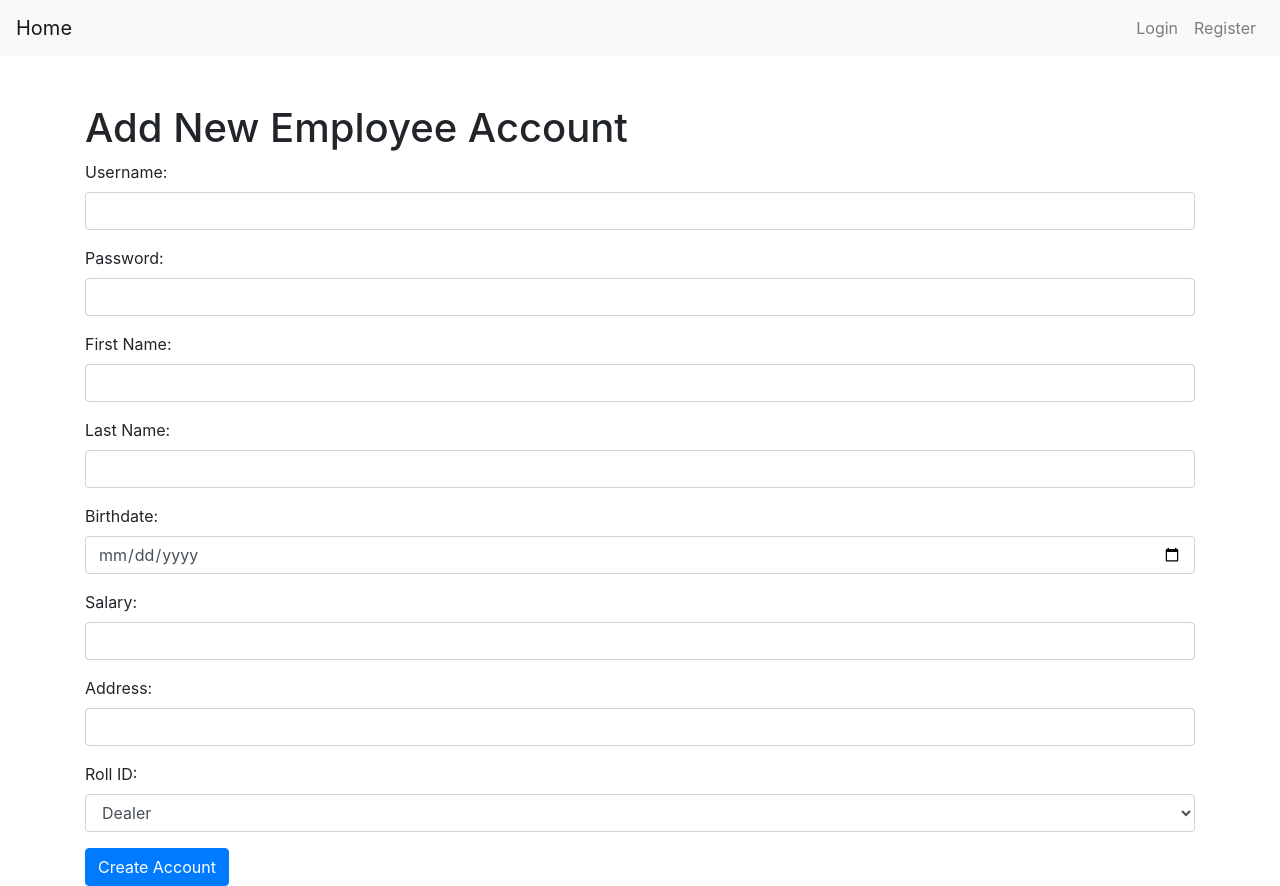
After one commit to SoumilSaxena/CarDealership, a Flask app: template templates/add_employee.html in a window 1280 px wide. The commit adds this page. Run offline with Flask 3, Linux system fonts and the light colour scheme; the template is opened without the code that fills it, so the values that code supplies are empty; some libraries are stand-ins or nearby versions.

Commit message:
Add employee

```diff
--- a/setup.py
+++ b/setup.py
@@ -7,7 +7,7 @@ import os
 import re
 app = Flask(__name__)
 app.secret_key = "abc123"  # replace before project submission
-conn = psycopg2.connect("dbname=dbdesign user=postgres password=")
+conn = psycopg2.connect("dbname=dbdesign user=postgres password=Soumil008")
 cur = conn.cursor()
 
 
@@ -128,7 +128,7 @@ def menu_admin():
             # print("4. Record a sale") #dealer
         elif option == '5':
             return redirect(url_for('remove_car'))
-            #print("5. Remove a car")
+            # print("5. Remove a car")
         elif option == '6':
             return redirect(url_for('remove_employee'))
             # Remove an employee
@@ -196,7 +196,7 @@ def menu():
             # print("4. Record a sale") #dealer
         elif option == '5':
             return redirect(url_for('main'))
-            #print("5. Log out")
+            # print("5. Log out")
     else:
         options = [
             {'text': '1. Add a car to inventory', 'url': url_for('add_car')},
@@ -273,6 +273,41 @@ def add_car():
     return render_template('add_car.html')
 
 
+@app.route('/add_employee', methods=['GET', 'POST'])
+@login_required
+def add_employee():
+    if request.method == 'POST':
+        username = request.form['username']
+        password = request.form['password']
+        first_name = request.form['first_name']
+        last_name = request.form['last_name']
+        birthdate = request.form['birthdate']
+        address = request.form['address']
+        salary = request.form['salary']
+        level = request.form['level']
+        password = hash_password(password)  # Password gets hashed
+
+        # Check if username or password already exists
+        cur.execute(
+            "SELECT user_id FROM Users WHERE username = %s", (username,))
+        existing_user = cur.fetchone()
+        if existing_user:
+            return render_template('add_employee.html', message="Username already exists.")
+
+        try:
+            cur.execute("INSERT INTO Users (username, password, level) VALUES (%s, %s, %s) RETURNING user_id",
+                        (username, password, level))
+            user_id = cur.fetchone()[0]
+            cur.execute("INSERT INTO employees(user_id, first_name, last_name, Birthdate, salary, address, role_id) VALUES (%s, %s, %s, %s, %s, %s, %s)",
+                        (user_id, first_name, last_name, birthdate, salary, address, level))
+            conn.commit()
+            return redirect(url_for('index'))
+        except psycopg2.Error as e:
+            return f"Error creating account: {e}"
+    else:
+        return render_template('add_employee.html')
+
+
 @app.route('/create_account', methods=['GET', 'POST'])
 def create_account():
     if 'logged_in' in session:
--- /dev/null
+++ b/templates/add_employee.html
@@ -0,0 +1,45 @@
+{% extends 'layout.html' %}
+
+{% block content %}
+<h1>Add New Employee Account</h1>
+<form method="post" action="/add_employee">
+    <div class="err-msg">{{ message }}</div>
+    <div class="form-group">
+        <label for="username">Username:</label>
+        <input type="text" id="username" name="username" required class="form-control">
+    </div>
+    <div class="form-group">
+        <label for="password">Password:</label>
+        <input type="password" id="password" name="password" required class="form-control">
+    </div>
+    <div class="form-group">
+        <label for="first_name">First Name:</label>
+        <input type="text" id="first-name" name="first_name" required class="form-control">
+    </div>
+    <div class="form-group">
+        <label for="last_name">Last Name:</label>
+        <input type="text" id="last-name" name="last_name" required class="form-control">
+    </div>
+    <div class="form-group">
+        <label for="birthdate">Birthdate:</label>
+        <input type="date" id="birthdate" name="birthdate" required class="form-control">
+    </div>
+    <div class="form-group">
+        <label for="salary">Salary:</label>
+        <input type="number" id="salary" name="salary" required class="form-control">
+    </div>
+    <div class="form-group">
+        <label for="address">Address:</label>
+        <input type="text" id="address" name="address" required class="form-control">
+    </div>
+    <div class="form-group">
+        <label for="level">Roll ID:</label>
+        <select id="level" name="level" required class="form-control">
+            <option value="1">Dealer</option>
+            <option value="2">Engineer</option>
+            <option value="4">Mechanic</option>
+        </select>
+    </div>
+    <button type="submit" class="btn btn-primary">Create Account</button>
+</form>
+{% endblock %}
```
Also changed, not shown: templates/index.html (+10 -1 lines).
